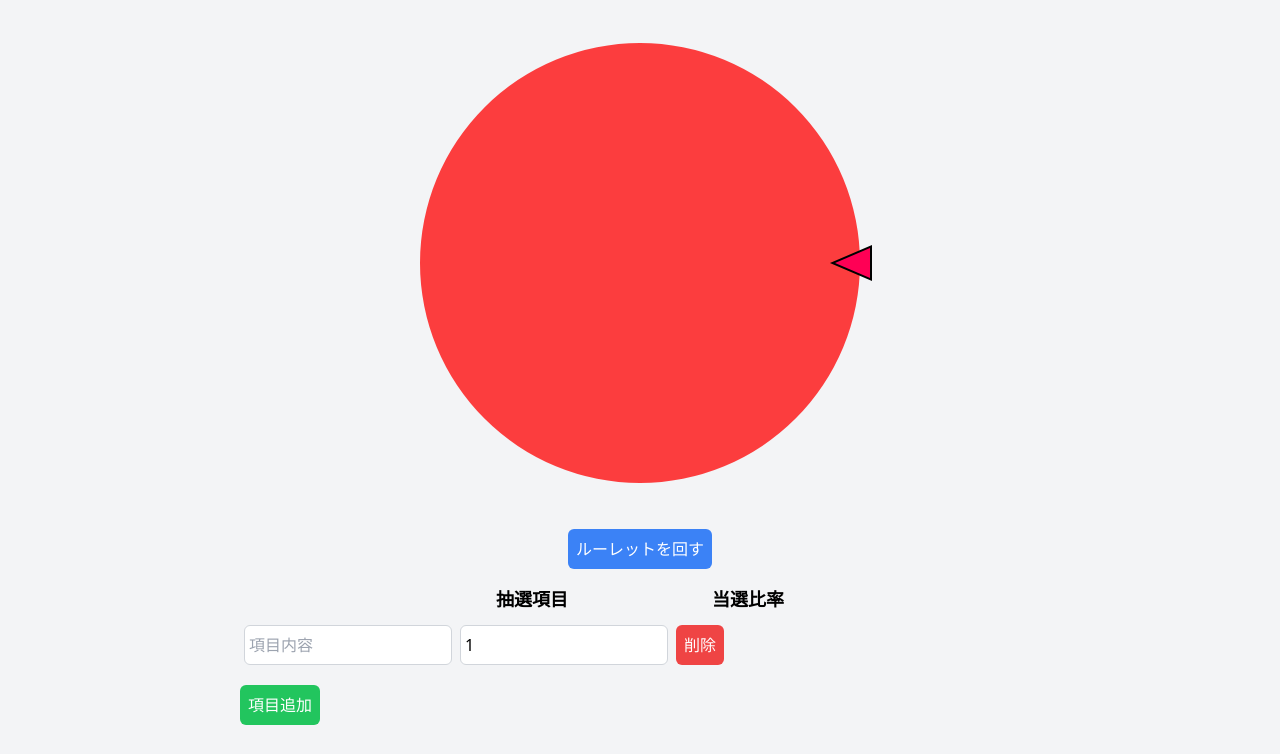
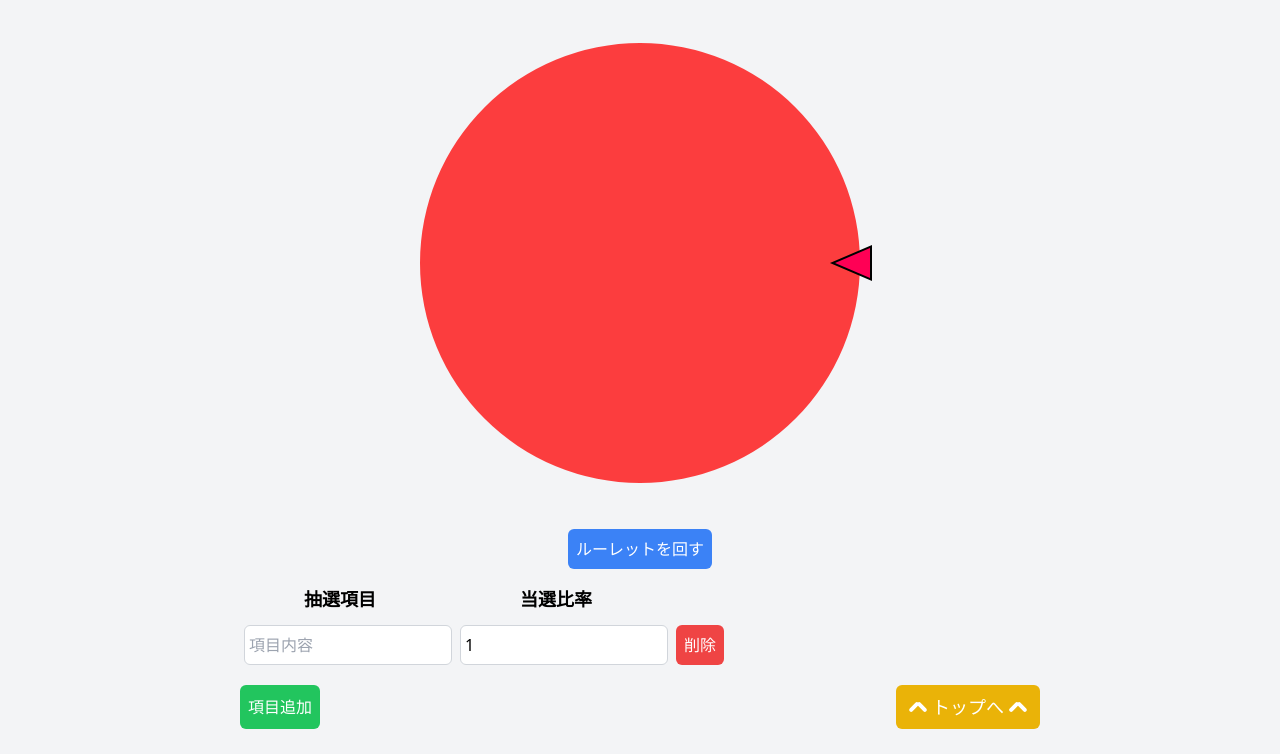
Before and after one commit to hel-kun/helkun.dev, an Astro site: page /works/webRoulette in a window 1280 px wide. Shown: the part 175-929 px from the top of the page. Built offline with nearby package versions, Linux system fonts and the light colour scheme; Astro itself is replaced by a stand-in of ours.

Commit message:
ルーレットページの機能追加

```diff
--- a/src/components/app/Roulette/Roulette.vue
+++ b/src/components/app/Roulette/Roulette.vue
@@ -24,7 +24,20 @@
         </ul>
     </form>
 
-    <button class="addButton" type="button" @click="addItem" :disabled="isSpinning" >項目追加</button>
+    <div class="flex justify-between">
+        <button class="addButton" type="button" @click="addItem" :disabled="isSpinning" >項目追加</button>
+        <button class="scrollButton" type="button" @click="moveToTop">
+            <div class="flex flex-col justify-center items-center px-2">
+                <span class="bar1"></span>
+                <span class="bar2"></span>
+            </div>
+            <p>トップへ</p>
+            <div class="flex flex-col justify-center items-center px-2">
+                <span class="bar1"></span>
+                <span class="bar2"></span>
+            </div>
+        </button>
+    </div>
 </template>
 
 <script>
@@ -73,6 +86,12 @@ export default {
                 this.items.splice(index, 1);
                 this.drawCanvas();
             }
+        },
+        moveToTop(){
+            window.scrollTo({
+                top: 0,
+                behavior: 'smooth'
+            });
         },
         spin() {
             this.isSpinning = true;
@@ -140,7 +159,7 @@ export default {
 
                 // ラベル
                 ctx.font = totalRate > 12 ? "18px Arial" : "28px Arial";
-                ctx.textAlign = "center";
+　                ctx.textAlign = "center";
                 let textAngle = startAngle + sliceAngle / 2;
                 let textX = centerX + (radius / 2) * Math.cos(textAngle);
                 let textY = centerY + (radius / 2) * Math.sin(textAngle);
@@ -177,7 +196,7 @@ canvas{
     @apply mx-auto w-full max-w-[500px];
 }
 .tableTitle{
-    @apply flex flex-nowrap justify-center ;
+    @apply flex flex-nowrap;
     p{
         @apply font-bold text-center mx-1 px-1 w-[37.5%] max-w-52;
     }
@@ -198,6 +217,15 @@ ul {
     @apply bg-blue-500 text-white block mx-auto my-4 p-2 rounded-md hover:bg-blue-700;
 }
 .addButton {
-    @apply bg-green-500 text-white m-2 p-2 rounded-md hover:bg-green-700;
+    @apply bg-green-500 text-white m-2 p-2 rounded-md hover:bg-green-700 order-first;
+}
+.scrollButton{
+    @apply bg-yellow-500 text-white m-2 p-2 rounded-md hover:bg-yellow-700 order-last flex justify-center items-center px-2;
+    .bar1{
+        @apply w-3 h-1 rounded-full bg-white -rotate-45 -translate-x-1 translate-y-[2px];
+    }
+    .bar2{
+        @apply w-3 h-1 rounded-full bg-white rotate-45 translate-x-1 -translate-y-[2px];
+    }
 }
 </style>
```
Also changed, not shown: src/pages/links/index.astro (+9 -1 lines).
